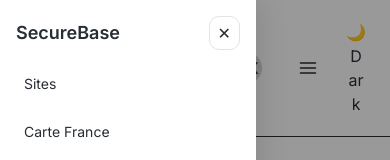
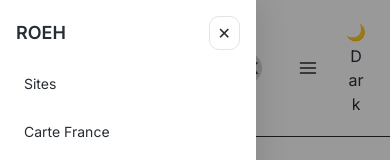
Before and after one commit to micktal/lynx, a React (Vite) app: page /map in a window 390 px wide. Both pictures are taken after a click on the button "Ouvrir le menu". Shown: the top 160 px of the page. Built offline with nearby package versions, Linux system fonts and the light colour scheme; grey boxes are pictures that could not be loaded.

Commit message:
Update MobileDrawer branding
cgen-5c57b548e88440e18f80054d14258578

```diff
--- a/client/components/mobile/MobileDrawer.tsx
+++ b/client/components/mobile/MobileDrawer.tsx
@@ -62,7 +62,7 @@ export default function MobileDrawer({ open, onClose }: { open: boolean; onClose
         style={{ zIndex: 100, boxShadow: "2px 0 30px rgba(2,6,23,0.12)" }}
       >
         <div className="flex items-center justify-between mb-4">
-          <div className="text-lg font-semibold">SecureBase</div>
+          <div className="text-lg font-semibold">ROEH</div>
           <button ref={closeRef} onClick={onClose} aria-label="Fermer le menu" className="px-2 py-1 rounded-md border border-border">✕</button>
         </div>
 
```
